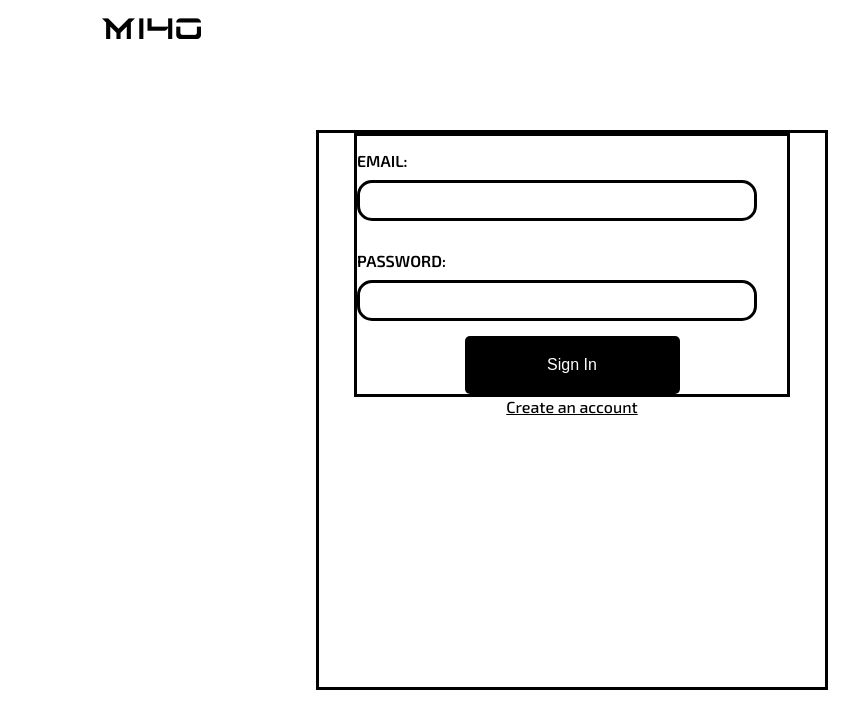
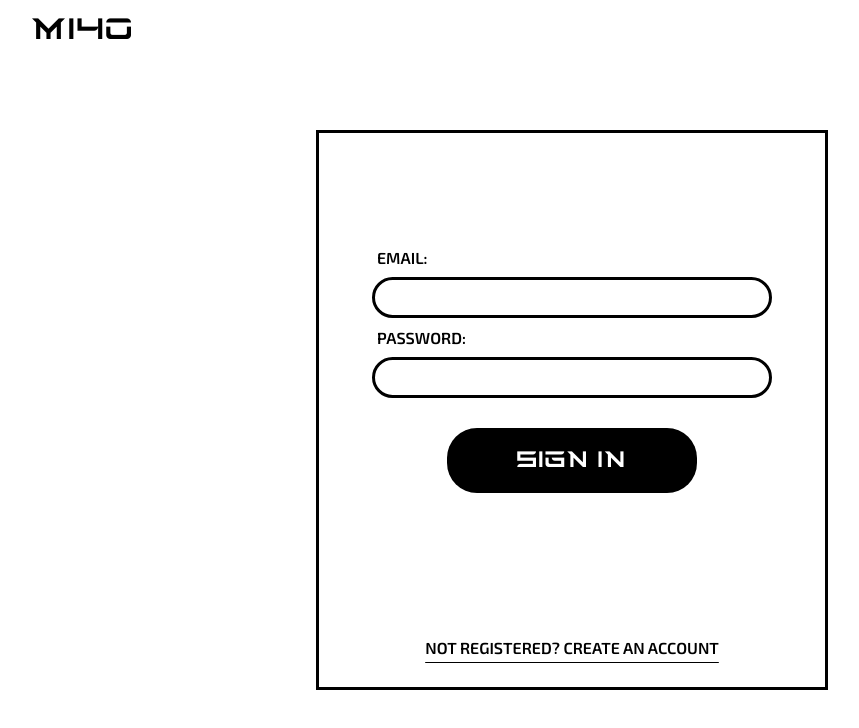
Before and after one commit to ZacPJ/Fitness-Website, a React (Create React App) app: page / in a window 1280 px wide. Shown: the top 728 px of the page, without its empty margins (68-927 px from the left). Built offline with nearby package versions, Linux system fonts and the light colour scheme; no server answers.

Commit message:
finished home page

```diff
--- a/src/App.css
+++ b/src/App.css
@@ -14,7 +14,7 @@
 body {
   background-color: #DEE6E9;
   cursor: default;
-  min-height: 200vh;
+  min-height: 100vh;
   font-family: 'Exo 2', sans-serif;
 }
 button{
--- a/src/pages/Home.css
+++ b/src/pages/Home.css
@@ -16,6 +16,7 @@ body {
     margin-bottom: 70px;
     box-shadow: 0 0 38px 40px #FFF;
     background-color: #FFF;
+    margin-left: -70px;
 }
 
 .wrapper {
--- a/src/pages/Home.js
+++ b/src/pages/Home.js
@@ -7,7 +7,7 @@ import SignUp from './SignUp';
 import HomeStyles from './Home.css';
 import { getCookie } from "./common/index.js";
 import { findUser } from "./utils/index.js";
-export async function reloadOnDelete(){
+export async function reloadOnDelete() {
     let name = 'jwt_token'
     document.cookie = await name + '=; Path=/; Expires=Thu, 01 Jan 1970 00:00:01 GMT;';
     window.location.reload(false);
@@ -66,7 +66,7 @@ function Home(props) {
                             <div className="form">
                                 <Login setter={setUserEmail} />
 
-                                <Link style={{  color: "#000"}} to="/SignUp">Create an account</Link>
+                                <Link style={{ textUnderlineOffset: "8px", fontWeight: "700", textTransform: "uppercase", color: "#000", marginBottom: "20px", padding: "10px 0" }} to="/SignUp">Not Registered? Create an account</Link>
                                 <Routes><Route exact path="/SignUp" element={<SignUp />} /></Routes>
 
 
--- a/src/pages/components/Login.js
+++ b/src/pages/components/Login.js
@@ -15,20 +15,20 @@ const Login = ({ setter }) => {
 
 
     return (
-        <form onSubmit={submitHandler} className="userForm">
+        <form onSubmit={submitHandler} className="userForm" style={{ height: "100%" }}>
 
             <div className="formFields">
-                <label>
-                    Email:
+                <div>
+                    <label>Email:</label>
                     <br></br>
                     <input onChange={(event) => setEmail(event.target.value)} />
-                </label>
+                </div>
 
-                <label>
-                    Password:
+                <div>
+                    <label>Password:</label>
                     <br></br>
                     <input type="password" onChange={(event) => setPassword(event.target.value)} />
-                </label>
+                </div>
                 <button type="submit" className="loginButton"> Sign In </button>
             </div>
 
--- a/src/pages/components/login.css
+++ b/src/pages/components/login.css
@@ -1,24 +1,23 @@
 .formFields label {
     text-transform: uppercase;
     font-weight: 600;
-    margin: 15px;
-    width: 100%;
+    padding: 5px;
 }
 
 .formFields {
     display: flex;
     flex-direction: column;
     justify-content: center;
-    border: solid black;
     align-items: center;
+    height: 100%;
 }
 
 input {
     width: 30em;
     padding: 10px;
-    margin-top: 10px;
-    border-radius: 15px;
-    border: solid #000;
+    margin: 10px 0;
+    border-radius: 30px;
+    border: solid 3px #000;
 }
 
 input:focus {
@@ -29,10 +28,20 @@ input:focus {
 
 .loginButton {
     border: none;
-    border-radius: 5px;
+    border-radius: 30px;
     padding: 10px;
     cursor: pointer;
     background-color: #000;
     padding: 20px;
-    width: 50%;
+    margin: 20px 0;
+    width: 10em;
+    text-transform: uppercase;
+    font-family: "tesla";
+    font-size: 25px;
+    transition: all .2s ease-in-out;
+
 }
+
+.loginButton:hover {
+    text-shadow: 0 0 5px #FFF;
+}
```
